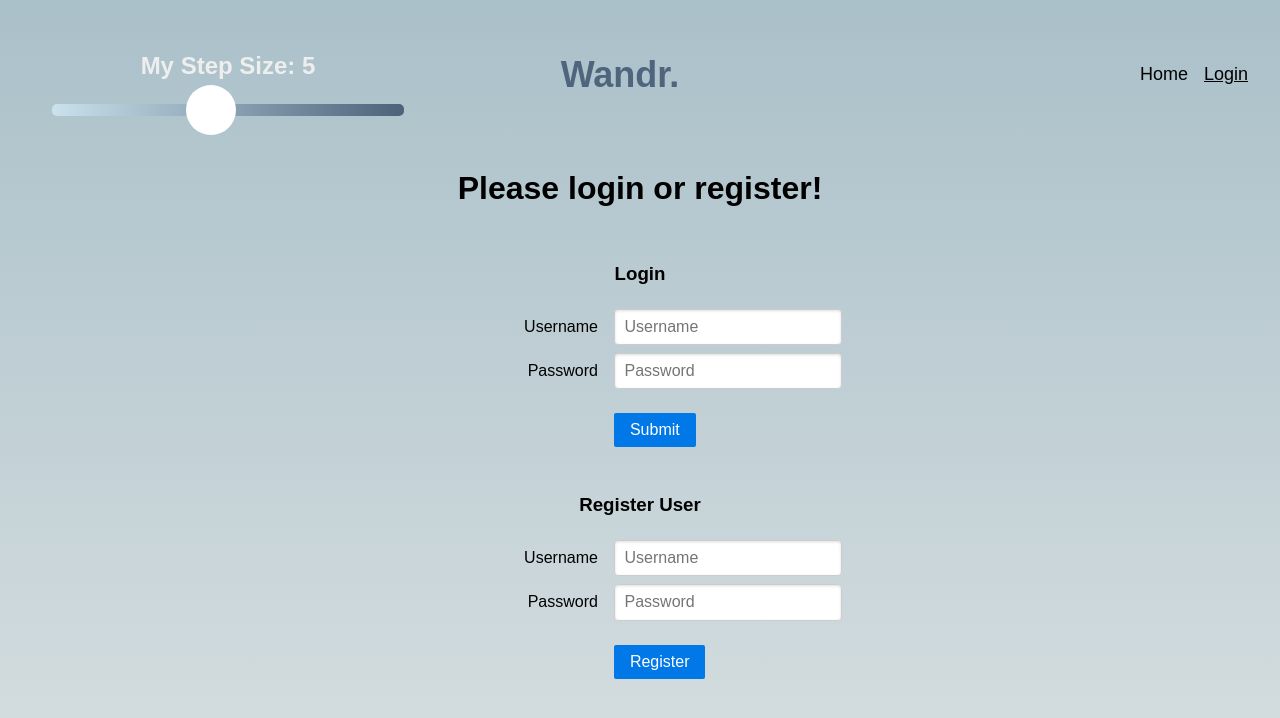
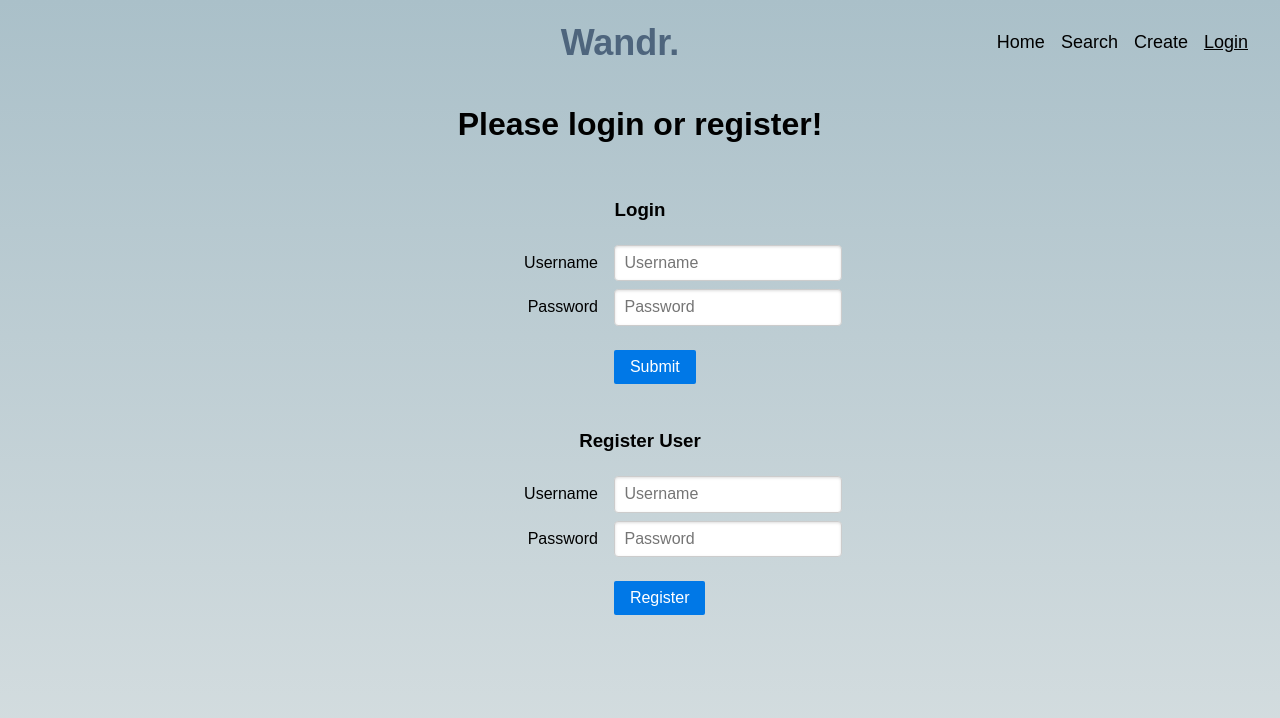
Before and after one commit to kvntang/wandr_fullstack, a Vue app: page /login in a window 1280 px wide. Shown: the top 718 px of the page. Built offline with nearby package versions, Linux system fonts and the light colour scheme; no server answers.

Commit message:
slider update working

```diff
--- a/client/App.vue
+++ b/client/App.vue
@@ -26,7 +26,8 @@ onBeforeMount(async () => {
   <header>
     <nav>
       <div class="left-section">
-        <StepComponent />
+        <!-- Only show StepComponent when the user is logged in -->
+        <StepComponent v-if="isLoggedIn" />
       </div>
 
       <div class="center-section">
@@ -39,6 +40,12 @@ onBeforeMount(async () => {
         <li>
           <RouterLink :to="{ name: 'Home' }" :class="{ underline: currentRouteName == 'Home' }"> Home </RouterLink>
         </li>
+        <li>
+          <RouterLink :to="{ name: 'Search' }" :class="{ underline: currentRouteName == 'Search' }"> Search </RouterLink>
+        </li>
+        <li>
+          <RouterLink :to="{ name: 'Create' }" :class="{ underline: currentRouteName == 'Create' }"> Create </RouterLink>
+        </li>
         <li v-if="isLoggedIn">
           <RouterLink :to="{ name: 'Settings' }" :class="{ underline: currentRouteName == 'Settings' }"> Settings </RouterLink>
         </li>
@@ -47,6 +54,7 @@ onBeforeMount(async () => {
         </li>
       </ul>
     </nav>
+
     <article v-if="toast !== null" class="toast" :class="toast.style">
       <p>{{ toast.message }}</p>
     </article>
--- a/client/assets/toast.css
+++ b/client/assets/toast.css
@@ -8,7 +8,7 @@
   max-width: 60em;
   margin: 0 auto;
 
-  color: #e51f1f;
+  color: #fff;
 }
 
 .error {
--- a/client/components/Post/PostListComponent.vue
+++ b/client/components/Post/PostListComponent.vue
@@ -1,13 +1,7 @@
 <script setup lang="ts">
 import { ref, onBeforeMount } from "vue";
-import CreatePostForm from "@/components/Post/CreatePostForm.vue";
-import SearchPostForm from "./SearchPostForm.vue";
 import CarouselComponent from "@/components/Post/CarouselComponent.vue";
-import { useUserStore } from "@/stores/user";
-import { storeToRefs } from "pinia";
 import { fetchy } from "@/utils/fetchy";
-
-const { isLoggedIn } = storeToRefs(useUserStore());
 
 const loaded = ref(false);
 let posts = ref<Array<Record<string, string>>>([]);
@@ -37,14 +31,9 @@ onBeforeMount(async () => {
 </script>
 
 <template>
-  <section v-if="isLoggedIn">
-    <h2>Create a post:</h2>
-    <CreatePostForm @refreshPosts="getPosts" />
-  </section>
   <div class="row">
     <h2 v-if="!searchAuthor">Feed:</h2>
     <h2 v-else>Posts by {{ searchAuthor }}:</h2>
-    <SearchPostForm @getPostsByAuthor="getPosts" />
   </div>
 
   <!-- Load a carousel for each post, first card is the post, rest are placeholders -->
--- a/client/components/Step/StepComponent.vue
+++ b/client/components/Step/StepComponent.vue
@@ -1,14 +1,23 @@
 <script setup lang="ts">
 import { ref } from "vue";
+import { useUserStore } from "@/stores/user";
 
 // Create a ref for the step size, initialized to a default value (e.g., 5)
 const stepSize = ref(5);
+
+const { updateUserStep, updateSession } = useUserStore();
+
+async function updateStep() {
+  // Convert stepSize to a string before passing it to the store function
+  await updateUserStep(String(stepSize.value));
+  await updateSession();
+}
 </script>
 
 <template>
   <div class="slider-container">
-    <h2>My Step Size: {{ stepSize }}</h2>
-    <input id="step-slider" type="range" min="1" max="10" v-model="stepSize" />
+    <!-- Trigger updateStep on slider change -->
+    <input id="step-slider" type="range" min="1" max="10" v-model="stepSize" @input="updateStep" />
   </div>
 </template>
 
--- a/client/router/index.ts
+++ b/client/router/index.ts
@@ -2,9 +2,11 @@ import { storeToRefs } from "pinia";
 import { createRouter, createWebHistory } from "vue-router";
 
 import { useUserStore } from "@/stores/user";
+import CreateView from "@/views/CreateView.vue";
 import HomeView from "../views/HomeView.vue";
 import LoginView from "../views/LoginView.vue";
 import NotFoundView from "../views/NotFoundView.vue";
+import SearchView from "../views/SearchView.vue";
 import SettingView from "../views/SettingView.vue";
 
 const router = createRouter({
@@ -20,6 +22,17 @@ const router = createRouter({
       name: "Settings",
       component: SettingView,
       meta: { requiresAuth: true },
+    },
+    {
+      path: "/create",
+      name: "Create",
+      component: CreateView,
+      meta: { requiresAuth: true },
+    },
+    {
+      path: "/search",
+      name: "Search",
+      component: SearchView,
     },
     {
       path: "/login",
--- a/client/stores/user.ts
+++ b/client/stores/user.ts
@@ -48,6 +48,10 @@ export const useUserStore = defineStore(
       await fetchy("/api/users/password", "PATCH", { body: { currentPassword, newPassword } });
     };
 
+    const updateUserStep = async (stepSize: string) => {
+      await fetchy("/api/users/step", "PATCH", { body: { stepSize } });
+    };
+
     const deleteUser = async () => {
       await fetchy("/api/users", "DELETE");
       resetStore();
@@ -63,6 +67,7 @@ export const useUserStore = defineStore(
       updateUserUsername,
       updateUserPassword,
       deleteUser,
+      updateUserStep,
     };
   },
   { persist: true },
--- /dev/null
+++ b/client/views/CreateView.vue
@@ -0,0 +1,23 @@
+<script setup lang="ts">
+import CreatePostForm from "../components/Post/CreatePostForm.vue";
+import { useUserStore } from "@/stores/user";
+import { storeToRefs } from "pinia";
+
+const { isLoggedIn } = storeToRefs(useUserStore());
+</script>
+
+<template>
+  <main>
+    <h1>Create a post:</h1>
+    <section v-if="isLoggedIn">
+      <h2>Create a post:</h2>
+      <CreatePostForm @refreshPosts="getPosts" />
+    </section>
+  </main>
+</template>
+
+<style scoped>
+h1 {
+  text-align: center;
+}
+</style>
--- /dev/null
+++ b/client/views/SearchView.vue
@@ -0,0 +1,18 @@
+<script setup lang="ts">
+import SearchPostForm from "../components/post/SearchPostForm.vue";
+</script>
+
+<template>
+  <main>
+    <h1>SEARCH</h1>
+    <section>
+      <SearchPostForm @getPostsByAuthor="getPosts" />
+    </section>
+  </main>
+</template>
+
+<style scoped>
+h1 {
+  text-align: center;
+}
+</style>
```
Also changed, not shown: 1 other file (tests, documents, lock files or other folders).
